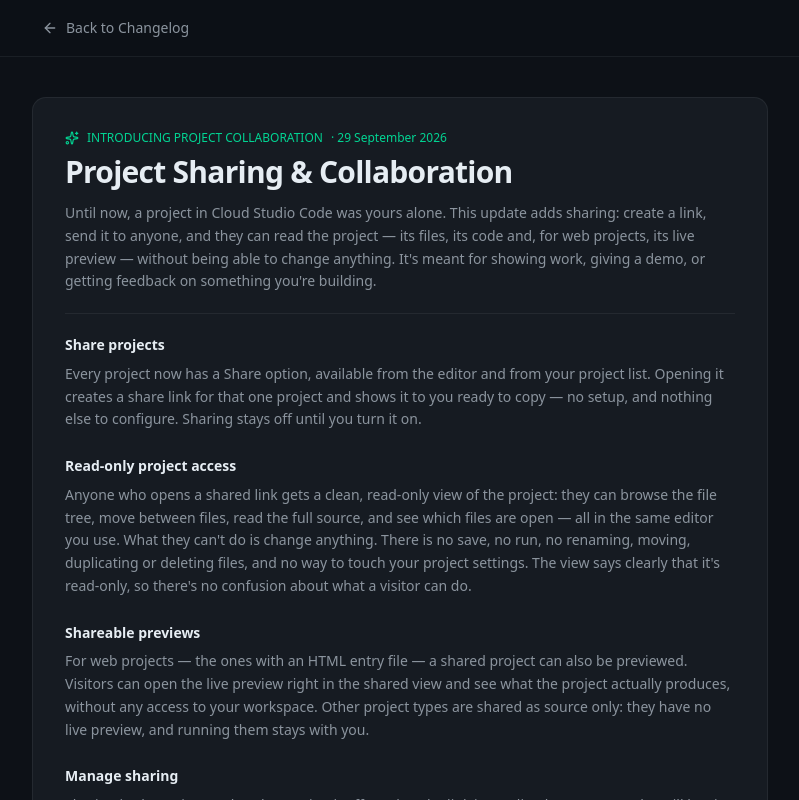
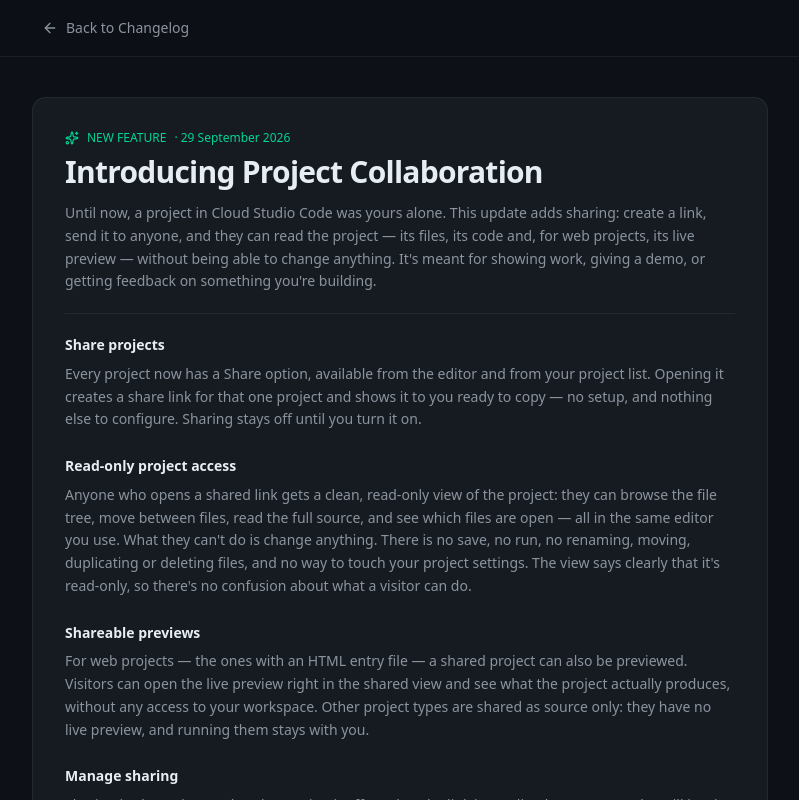
Before and after one commit to unlock-cyber/cloud-studio-code, a React (Vite) app: page /changelog/collaboration-update in a window 1280 px wide. Shown: the top 800 px of the page, without its empty margins (240-1039 px from the left). Built offline with nearby package versions, Linux system fonts and the light colour scheme; no server answers; what @convex-dev/auth would draw is missing.

Commit message:
Freebuff: Fix Changelog Release Title Hierarchy

```diff
--- a/src/lib/changelog.ts
+++ b/src/lib/changelog.ts
@@ -24,7 +24,7 @@ export type ChangelogEntry = {
 const CHANGELOG: ChangelogEntry[] = [
   {
     path: "/changelog/collaboration-update",
-    title: "Project Sharing & Collaboration",
+    title: "Introducing Project Collaboration",
     date: "2026-09-29",
     badge: "New Feature",
     cta: "Read the update",
--- a/src/pages/ChangelogCollaboration.tsx
+++ b/src/pages/ChangelogCollaboration.tsx
@@ -18,7 +18,7 @@ export default function ChangelogCollaboration() {
     else navigate("/changelog", { replace: true });
   };
   usePageMeta({
-    title: "Project Sharing & Collaboration — Changelog",
+    title: "Introducing Project Collaboration — Changelog",
     description:
       "Share a project from Cloud Studio Code with a link: let people read the code and preview supported web projects without an account, and revoke sharing whenever you like.",
     path: "/changelog/collaboration-update",
@@ -45,10 +45,10 @@ export default function ChangelogCollaboration() {
           <div className="border-b border-border/60 pb-5">
             <div className="flex items-center gap-2 text-xs font-medium text-emerald-600 dark:text-emerald-400">
               <Sparkles className="size-3.5" />
-              <span className="uppercase">Introducing Project Collaboration</span> · 29 September 2026
+              <span className="uppercase">New Feature</span> · 29 September 2026
             </div>
             <h1 className="mt-2 text-2xl font-bold tracking-tight sm:text-3xl">
-              Project Sharing &amp; Collaboration
+              Introducing Project Collaboration
             </h1>
             <p className="mt-3 text-sm leading-relaxed text-muted-foreground">
               Until now, a project in Cloud Studio Code was yours alone. This update adds
```
